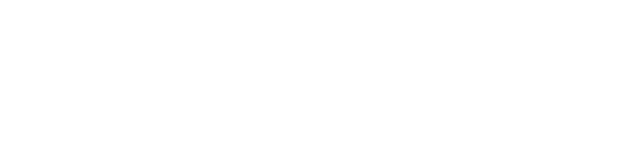
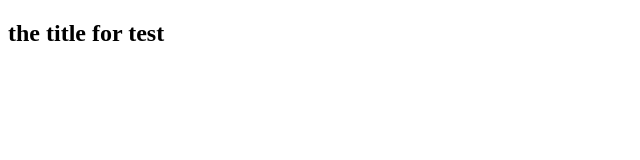
Before and after one commit to mobina-violet/test, a plain HTML site: page index.html in a window 1280 px wide. Shown: the whole page, without its empty margins (0-640 px from the left). Drawn offline with Linux system fonts and the light colour scheme.

Commit message:
add title html

```diff
--- a/index.html
+++ b/index.html
@@ -6,6 +6,7 @@
     <title>Document</title>
 </head>
 <body>
+    <h2>the title for test</h2>
 
 </body>
 </html>
```
